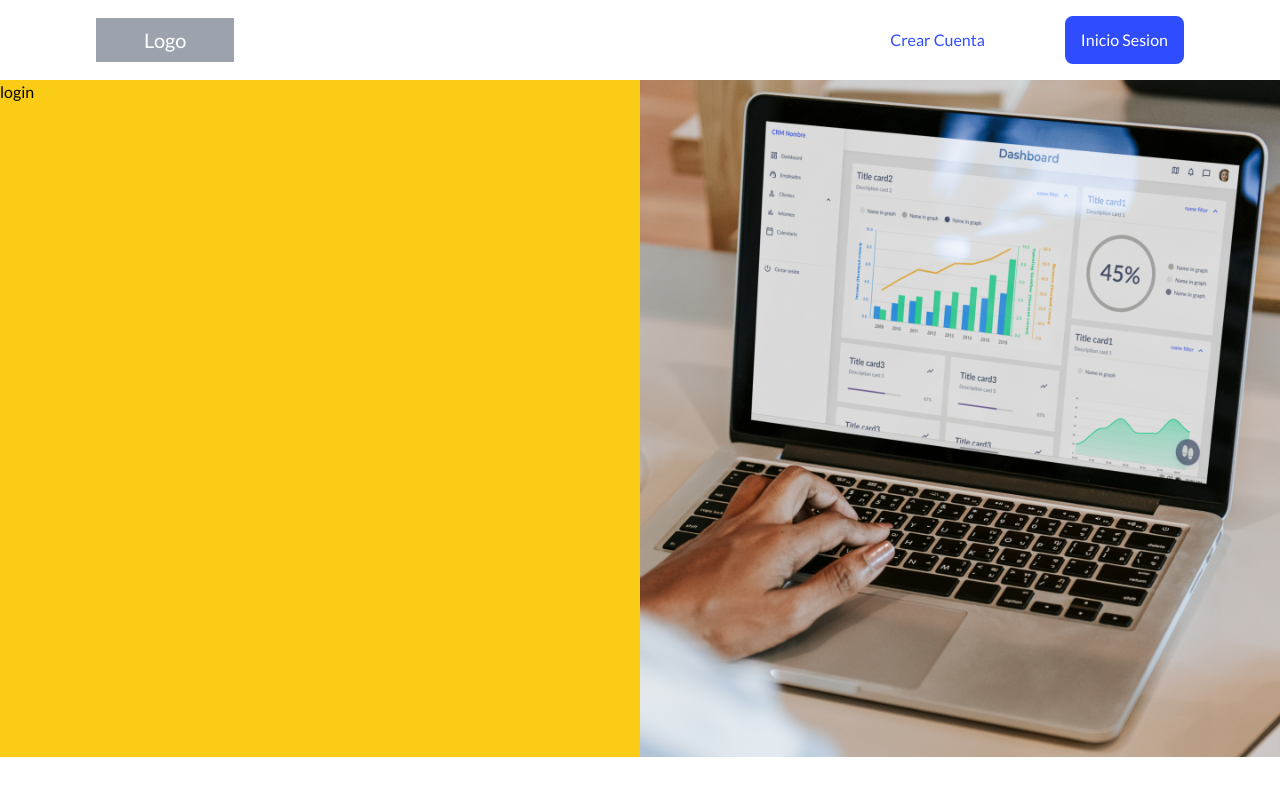
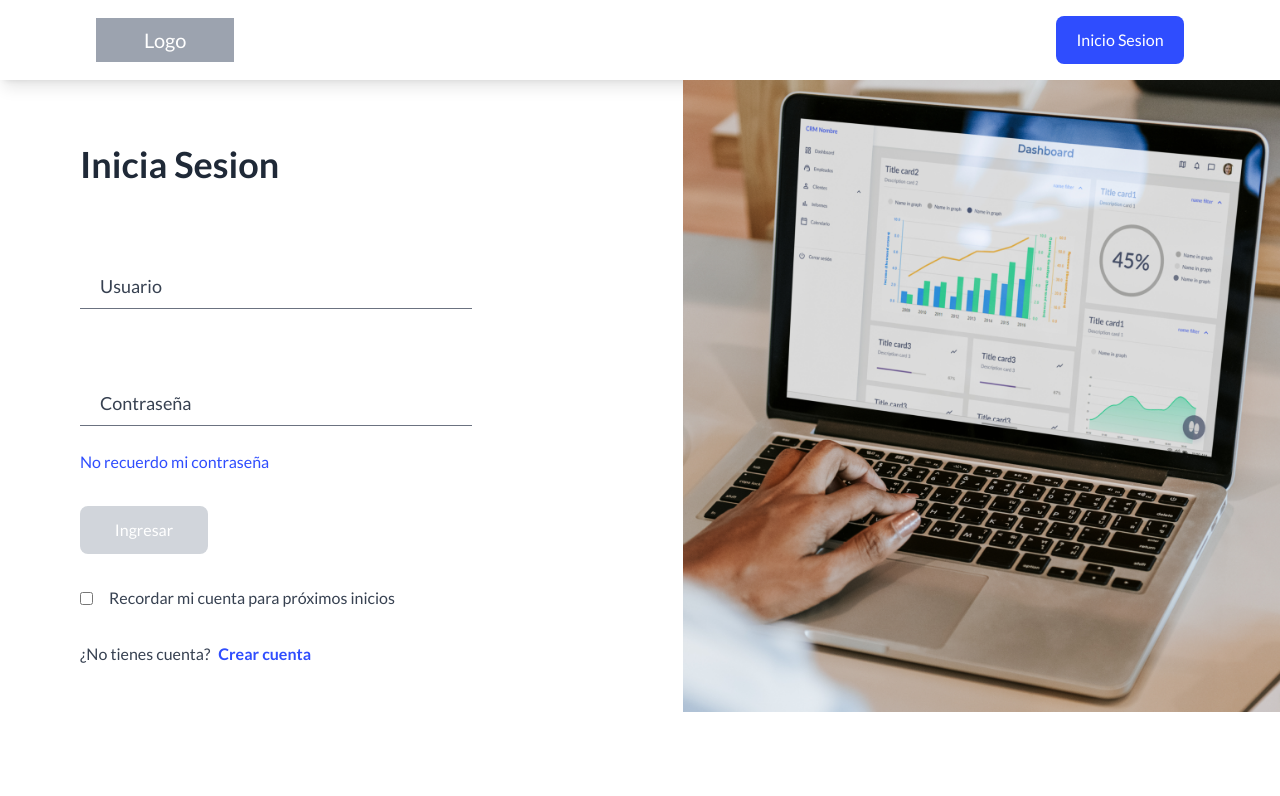
Before and after one commit to JobFashion/front-services-crm, a React (Vite) app: page /login in a window 1280 px wide. Shown: the top 796 px of the page. Built offline with nearby package versions, Linux system fonts and the light colour scheme.

Commit message:
UI Login

```diff
--- a/src/components/Buttons/Button.tsx
+++ b/src/components/Buttons/Button.tsx
@@ -1,3 +1,5 @@
+import { Link } from 'react-router-dom'
+
 type Props = {
   text: string
   textColor?: string
@@ -5,7 +7,7 @@ type Props = {
   iconRight?: string
   iconLeft?: string
   textSize?: string
-  action?: () => void
+  redirect?: string
   size?: string
 }
 
@@ -16,27 +18,31 @@ export const Button = ({
   iconLeft,
   textSize,
   colorButton,
-  action,
+  redirect,
   size,
 }: Props) => {
   let sizeButton = ''
   switch (size) {
-    case 'medium':
+    case 'md':
       sizeButton = 'w-32'
       break
+    case '2xl':
+      sizeButton = 'w-60'
+      break
     default:
+      sizeButton = 'w-32'
       break
   }
   return (
-    <button
-      onClick={action}
+    <Link
+      to={`/${redirect ? redirect : '/'}`}
       className={`flex justify-center gap-2 items-center text-white ${sizeButton} ${textSize} ${textColor} ${
-        colorButton ? colorButton : 'bg-blup'
+        colorButton && colorButton
       }  rounded-lg py-3 px-4`}
     >
       {iconLeft && <img className={`w-5 h-5 flex items-center`} src={iconLeft} alt='' />}
       {text}
       {iconRight && <img className={`w-5 h-5 flex items-center`} src={iconRight} alt='' />}
-    </button>
+    </Link>
   )
 }
--- /dev/null
+++ b/src/components/Navbar/Navbar.tsx
@@ -0,0 +1,19 @@
+import { Link } from 'react-router-dom'
+
+import { Button } from '../Buttons/Button'
+
+const Navbar = () => {
+  return (
+    <div className='shadow-lg w-full flex justify-between items-center px-24 py-4'>
+      <Link to={'/'} className='cursor-pointer bg-gray-400 px-12 py-2'>
+        <span className='text-white text-xl'>Logo</span>
+      </Link>
+      <div className='flex gap-20'>
+        <Button redirect='register' textColor='text-blup' text='Crear Cuenta' />
+        <Button redirect='login' colorButton='bg-blup' text='Inicio Sesion' />
+      </div>
+    </div>
+  )
+}
+
+export default Navbar
--- a/src/components/layout/LayoutPublic.tsx
+++ b/src/components/layout/LayoutPublic.tsx
@@ -1,24 +1,14 @@
-import { Outlet, useNavigate } from 'react-router-dom'
+import { Outlet } from 'react-router-dom'
 
 import ImgLayout from '../../assets/img-layout.png'
-import { Button } from '../Buttons/Button'
+import Navbar from '../Navbar/Navbar'
 
 const LayoutPublic = () => {
-  const navigate = useNavigate()
   return (
-    <div className='flex flex-col justify-center  w-full'>
-      {/* componente Navbar Crear */}
-      <div className='h-20 shadow-lg w-full flex justify-between items-center px-24'>
-        <div onClick={() => navigate('/')} className='cursor-pointer bg-gray-400 px-12 py-2'>
-          <span className='text-white text-xl'>Logo</span>
-        </div>
-        <div className='flex gap-20'>
-          <button className='text-blup'>Crear Cuenta</button>
-          <Button text='Inicio Sesion' />
-        </div>
-      </div>
+    <div className='flex flex-col justify-center h-full w-full'>
+      <Navbar />
       <div className='flex flex-row-reverse w-full'>
-        <div className='w-full'>
+        <div className='w-full h-full'>
           <img src={ImgLayout} alt='' />
         </div>
         <Outlet />
--- a/src/index.css
+++ b/src/index.css
@@ -3,7 +3,7 @@
 @tailwind utilities;
 
 :root {
-  font-family: Inter, Avenir, Helvetica, Arial, sans-serif;
+  font-family: 'Lato', Helvetica, Arial, sans-serif;
   font-size: 16px;
   line-height: 24px;
   font-weight: 400;
@@ -16,7 +16,3 @@
   -moz-osx-font-smoothing: grayscale;
   -webkit-text-size-adjust: 100%;
 }
-
-body {
-  font-family: 'Lato', sans-serif;
-}
--- a/src/pages/home/Home.tsx
+++ b/src/pages/home/Home.tsx
@@ -1,9 +1,8 @@
-import { useNavigate } from 'react-router-dom'
+import { Link } from 'react-router-dom'
 
 import { Button } from '../../components/Buttons/Button'
 
 const Home = () => {
-  const navigate = useNavigate()
   return (
     <div className='px-20 w-full flex flex-col'>
       <div className='py-24 flex flex-col gap-20'>
@@ -13,15 +12,12 @@ const Home = () => {
           lugar.
         </p>
         <div className='flex flex-col gap-8 px-10 py-6'>
-          <Button size='medium' text='Inicio Sesion' />
+          <Button redirect='login' colorButton='bg-blup' size='medium' text='Inicio Sesion' />
           <p>
             ¿No tienes cuenta?{' '}
-            <span
-              onClick={() => navigate('/register')}
-              className='text-blup ml-2 font-semibold cursor-pointer'
-            >
+            <Link to={'/register'} className='text-blup ml-2 font-semibold cursor-pointer'>
               Crear cuenta
-            </span>
+            </Link>
           </p>
         </div>
       </div>
--- a/src/pages/login/Login.tsx
+++ b/src/pages/login/Login.tsx
@@ -1,5 +1,81 @@
+import { useState } from 'react'
+import { Link } from 'react-router-dom'
+
+import { Button } from '../../components/Buttons/Button'
+
 const Login = () => {
-  return <div className='w-full bg-yellow-400'>login</div>
+  const [user, setUser] = useState('')
+  const [password, setPassword] = useState('')
+  const [focus, setFocus] = useState(false)
+  const [focusPassword, setFocusPassword] = useState(false)
+
+  return (
+    <div className='px-20 w-full flex flex-col'>
+      <div className='pt-16 flex flex-col gap-20'>
+        <h2 className='text-4xl font-bold text-gray-800'>Inicia Sesion</h2>
+        <form className='flex flex-col'>
+          {focus && (
+            <label className={` ${user.length > 3 ? 'text-blup' : ' text-gray-500'}`}>
+              Usuario
+            </label>
+          )}
+
+          <input
+            onFocus={() => setFocus(true)}
+            onBlur={() => setFocus(user.length ? true : false)}
+            onChange={e => {
+              setUser(e.target.value)
+            }}
+            className='text-lg focus:outline-none border-b border-gray-500 py-2 mb-4 px-5 w-9/12 placeholder:text-lg placeholder:text-gray-700'
+            type='text'
+            placeholder='Usuario'
+          />
+          <div className='pt-14 flex flex-col'>
+            {focusPassword && (
+              <label className={` ${password.length > 3 ? 'text-blup' : ' text-gray-500'}`}>
+                Contraseña
+              </label>
+            )}
+            <input
+              onFocus={() => setFocusPassword(true)}
+              onBlur={() => setFocusPassword(password.length ? true : false)}
+              onChange={e => {
+                setPassword(e.target.value)
+              }}
+              className='text-lg focus:outline-none border-b border-gray-500 py-2 px-5 w-9/12 placeholder:text-lg placeholder:text-gray-700'
+              type='password'
+              placeholder='Contraseña'
+            />
+            {/* <p className='text-red-500 pr-20'>
+              Recuerda que debe ser de 8 a 15 caracteres, al menos 1 letra y 1 número, sin
+              carácteres especiales ni símbolos
+            </p> */}
+          </div>
+        </form>
+      </div>
+      <div className='flex flex-col gap-8 py-6 text-gray-700'>
+        <Link to='#' className='text-blup hover:underline'>
+          No recuerdo mi contraseña
+        </Link>
+        <Button
+          size='medium'
+          text='Ingresar'
+          colorButton={password.length && user.length ? 'bg-blup' : 'bg-gray-300'}
+          textColor={password.length && user.length ? 'text-white' : 'text-gray-500 '}
+        />
+        <div className='flex gap-4 items-center'>
+          <input type='checkbox' name='check' id='check' />
+          <p>Recordar mi cuenta para próximos inicios</p>
+        </div>
+        <p>
+          ¿No tienes cuenta?
+          <Link to={'/register'} className='text-blup ml-2 cursor-pointer font-semibold'>
+            Crear cuenta
+          </Link>
+        </p>
+      </div>
+    </div>
+  )
 }
 
 export default Login
--- a/src/pages/register/Register.tsx
+++ b/src/pages/register/Register.tsx
@@ -1,5 +1,5 @@
 import { useState } from 'react'
-import { useNavigate } from 'react-router-dom'
+import { Link } from 'react-router-dom'
 
 import ArrowRight from '../../assets/icons_SVG/ArrowRight.svg'
 import ArrowRightWhite from '../../assets/icons_SVG/ArrowRightWhite.svg'
@@ -8,7 +8,6 @@ import { Button } from '../../components/Buttons/Button'
 import { validateEmail } from '../../helpers/Validations'
 
 const Register = () => {
-  const navigate = useNavigate()
   const [email, setEmail] = useState('')
   const [focus, setFocus] = useState(false)
 
@@ -16,7 +15,7 @@ const Register = () => {
     <div className='px-20 w-full flex flex-col'>
       <div className='py-16 flex flex-col gap-20'>
         <h2 className='text-4xl font-bold text-gray-800'>Crear Cuenta</h2>
-        <form className='py-2 flex flex-col'>
+        <form className='flex flex-col'>
           {focus && (
             <label className={` ${email.length > 3 ? 'text-blup' : ' text-gray-500'}`}>
               Ingrese un email
@@ -48,12 +47,9 @@ const Register = () => {
         />
         <p>
           ¿Ya tienes cuenta?
-          <span
-            onClick={() => navigate('/login')}
-            className='text-blup ml-2 cursor-pointer font-semibold'
-          >
+          <Link to={'/login'} className='text-blup ml-2 cursor-pointer font-semibold'>
             Inicia Sesion
-          </span>
+          </Link>
         </p>
       </div>
       <div className='flex flex-row w-full justify-center items-center gap-4'>
@@ -62,7 +58,7 @@ const Register = () => {
         <hr className='w-full' />
       </div>
       <div className='py-8'>
-        <Button text='Continuar con Google' iconLeft={Google} />
+        <Button size='2xl' colorButton='bg-blup' text='Continuar con Google' iconLeft={Google} />
       </div>
     </div>
   )
```
